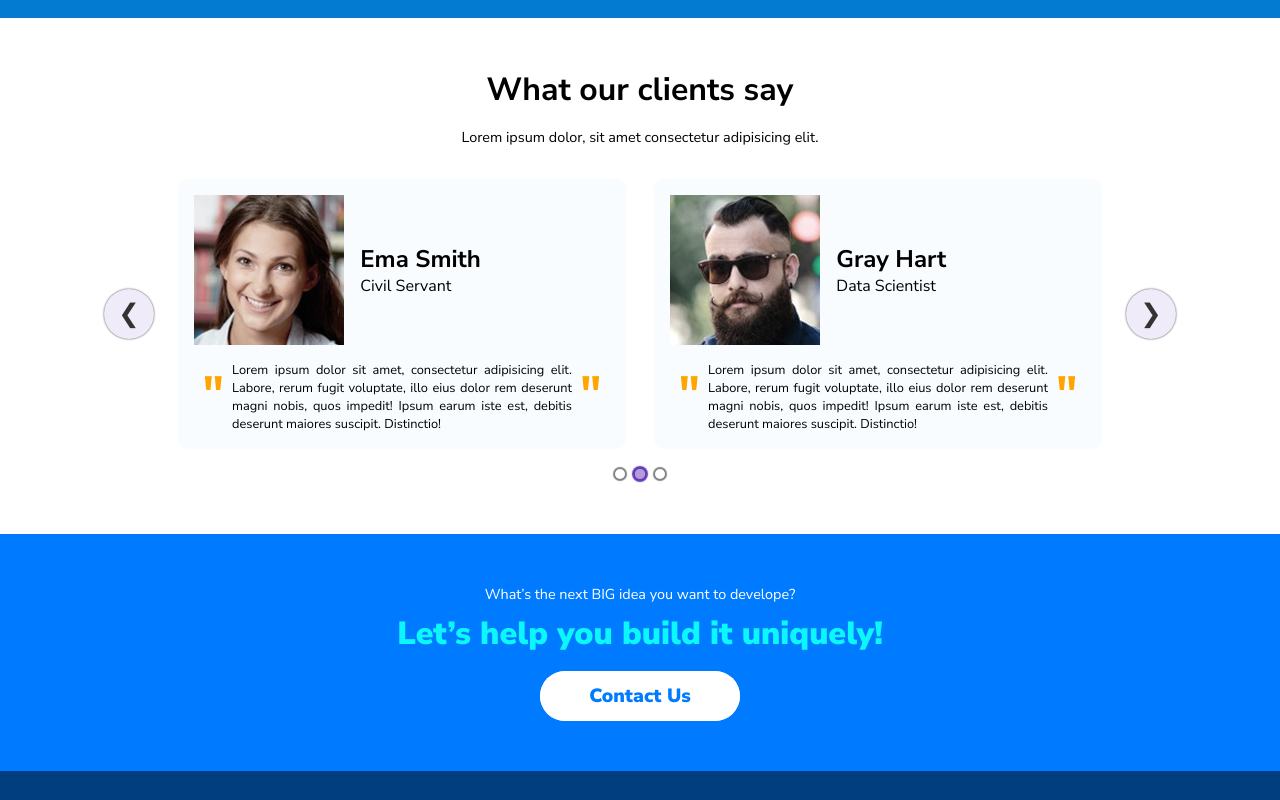
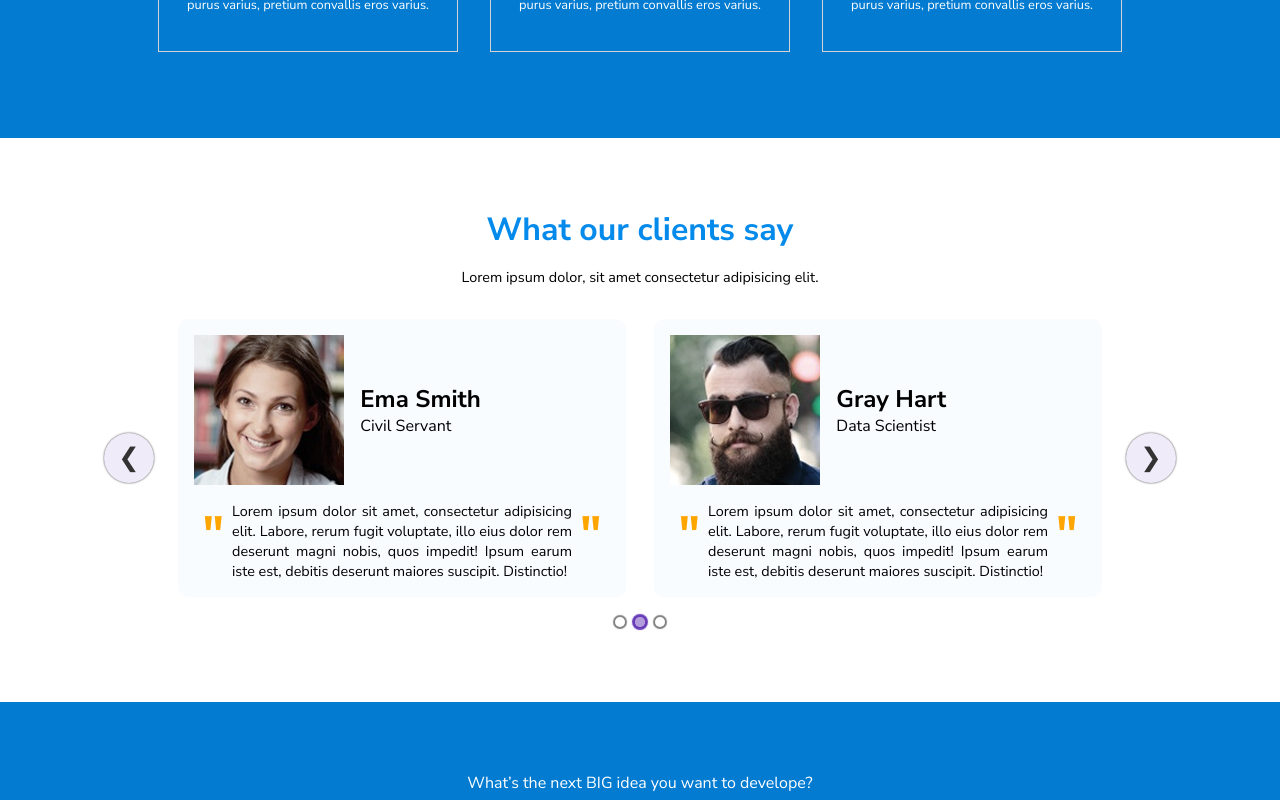
Before and after one commit to Luxt-Tech-JavaScript-Peer2/Digimakers-Landing-Page, a React (Create React App) app: page / in a window 1280 px wide. Shown: the part 1680-2480 px from the top of the page. Built offline with nearby package versions, Linux system fonts and the light colour scheme.

Commit message:
adjusted wrapper styles

```diff
--- a/src/index.css
+++ b/src/index.css
@@ -36,11 +36,11 @@
 
  /* section headers */
 
- .services header, .testimonial header {
+ section header {
    margin-bottom: 2rem;
  }
 
- .services header p, .testimonial header p {
+ section header p {
    width: 80%;
    font-size: .9rem;
    margin: 1rem auto;
@@ -49,7 +49,7 @@
  /* call to action  section*/
 
  .action {
-   background-color: #007BFF;
+   background-color: #027BD1;
  }
 
  .action button {
@@ -90,7 +90,7 @@
  .action p {
    color: #fff;
    margin-bottom: .5rem;
-   font-size: .9rem;
+   /* font-size: .9rem; */
  }
 
  .action-wrapper {
@@ -132,7 +132,7 @@
  }
 
  .services ul li:hover {
-   background-color: rgb(233, 242, 252);
+   background-color: #e9f2fc;
    border: none;
  }
 
@@ -180,7 +180,7 @@
  /* For all the section wrappers. give margin and padding */
 
  .wrapper {
-   padding: 30px 5%;
+   padding: 50px 5%;
  }
 
  h2 {
@@ -230,7 +230,7 @@
  .description p {
    flex: 9;
    text-align: justify;
-   font-size: .8rem;
+   font-size: .9rem;
  }
 
  .testimonial header {
@@ -337,9 +337,12 @@
    margin-bottom: 1rem;
  }
 
+ .color-primary{
+   color: #038AEB;
+ }
  @media screen and (min-width: 750px) {
    .wrapper {
-     padding: 50px 5%;
+     padding: 70px 5%;
      max-width: 1200px;
      margin: auto;
    }
@@ -361,7 +364,7 @@
    .services ul li {
      width: 30%;
    }
-   .services header p {
+   section header p {
      width: 60%;
    }
    .slide {
```
